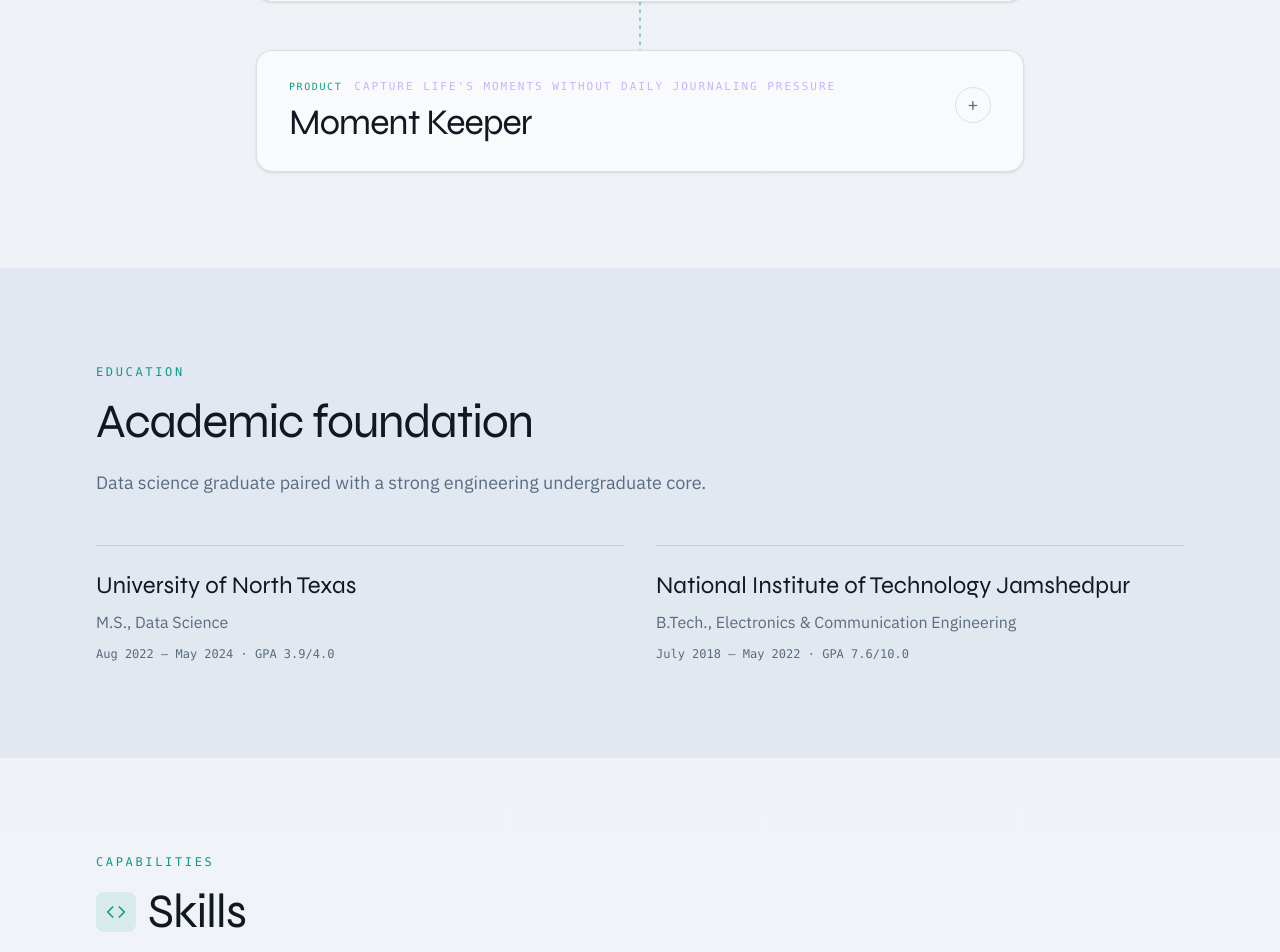
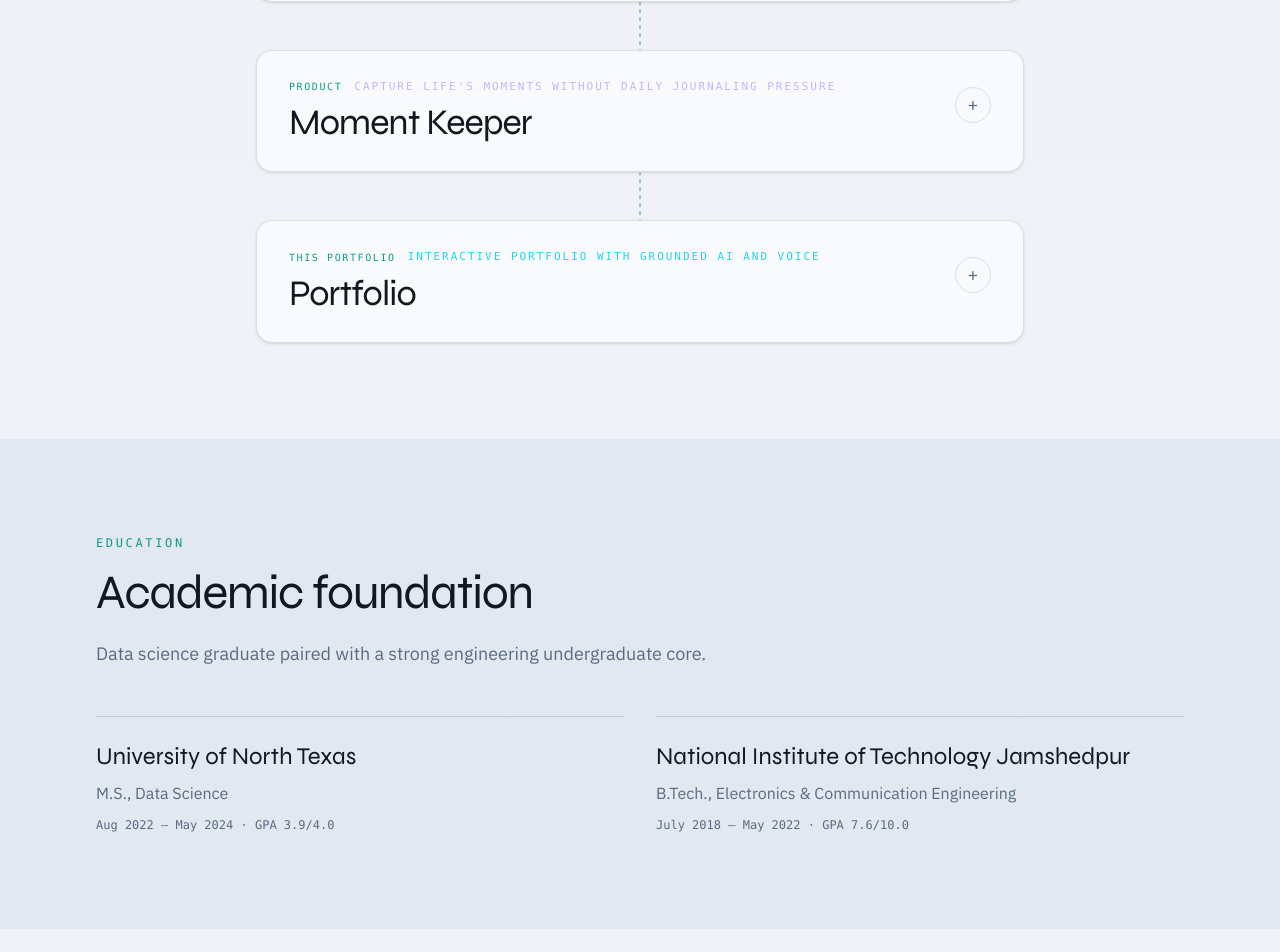
Before and after one commit to vectorvoyager358/Portfolio, a Next.js app: page / in a window 1280 px wide. Shown: the part 3298-4250 px from the top of the page. Built offline with nearby package versions, Linux system fonts and the light colour scheme; no server answers.

Commit message:
Enhance portfolio details and add project to profile

```diff
--- a/src/data/profile.ts
+++ b/src/data/profile.ts
@@ -235,6 +235,42 @@ export const profile = {
       live: "https://moment-keeper-two.vercel.app/",
       accent: "#C4B5FD",
     },
+    {
+      id: "portfolio",
+      name: "Portfolio",
+      tagline: "Interactive portfolio with grounded AI and voice",
+      status: "This portfolio",
+      metrics: [
+        { label: "Framework", value: "Next.js 16" },
+        { label: "AI", value: "NVIDIA NIM" },
+        { label: "Input", value: "Text + voice" },
+      ],
+      description:
+        "An interactive software and AI engineering portfolio that turns a static resume into an explorable product — with a streaming, profile-grounded assistant, NVIDIA-powered voice transcription, Langfuse tracing, Vercel Analytics, and responsive motion.",
+      highlights: [
+        "Ask Jeethesh streams first-person answers constrained to structured profile context",
+        "Voice input records in the browser and transcribes through NVIDIA Parakeet ASR",
+        "Langfuse traces AI requests while Vercel Analytics tracks production traffic",
+        "Rate-limited API routes validate chat requests, audio types, and the 12 MB upload ceiling",
+        "Responsive, reduced-motion-aware interface with Motion, Lenis, theme, and ambient audio controls",
+      ],
+      stack: [
+        "Next.js",
+        "React",
+        "TypeScript",
+        "Tailwind",
+        "Motion",
+        "NVIDIA NIM",
+        "Parakeet ASR",
+        "Langfuse",
+        "Vercel Analytics",
+        "Vitest",
+        "Vercel",
+      ],
+      github: "https://github.com/vectorvoyager358/Portfolio",
+      live: "https://portfolio-three-bice-shl0bnb8va.vercel.app",
+      accent: "#22D3EE",
+    },
   ] satisfies Project[],
   experience: [
     {
```
Also changed, not shown: 2 other files (tests, documents, lock files or other folders).
